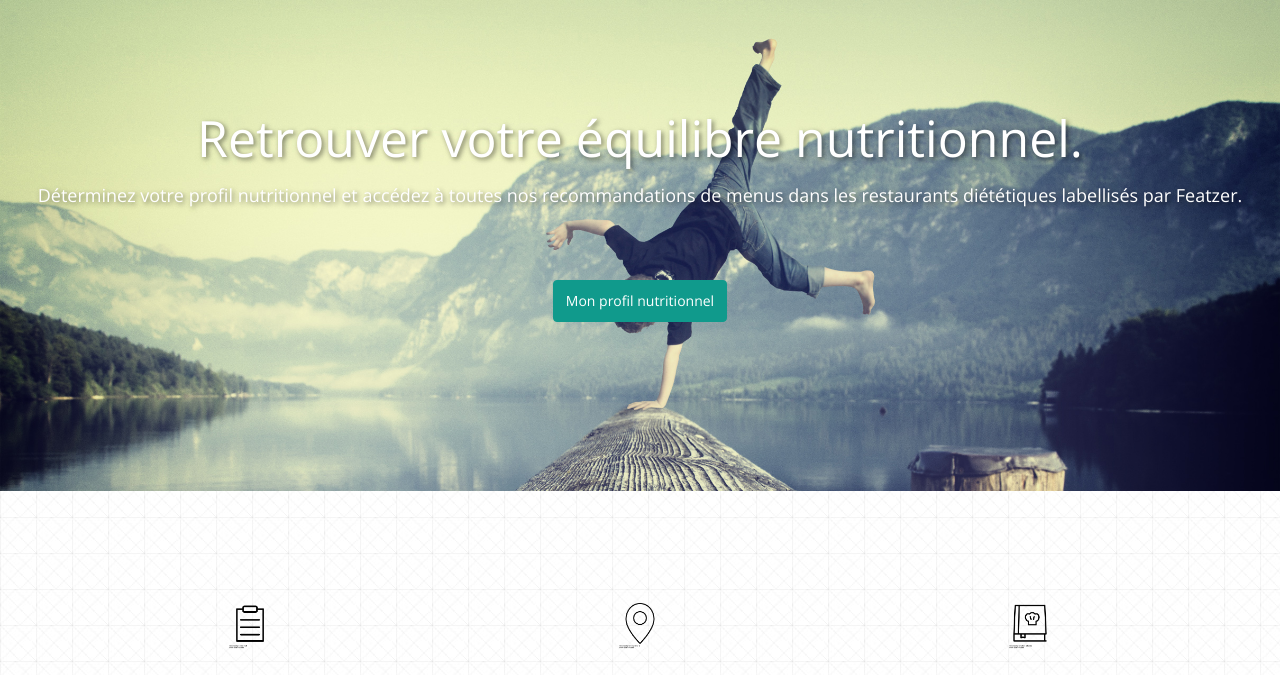
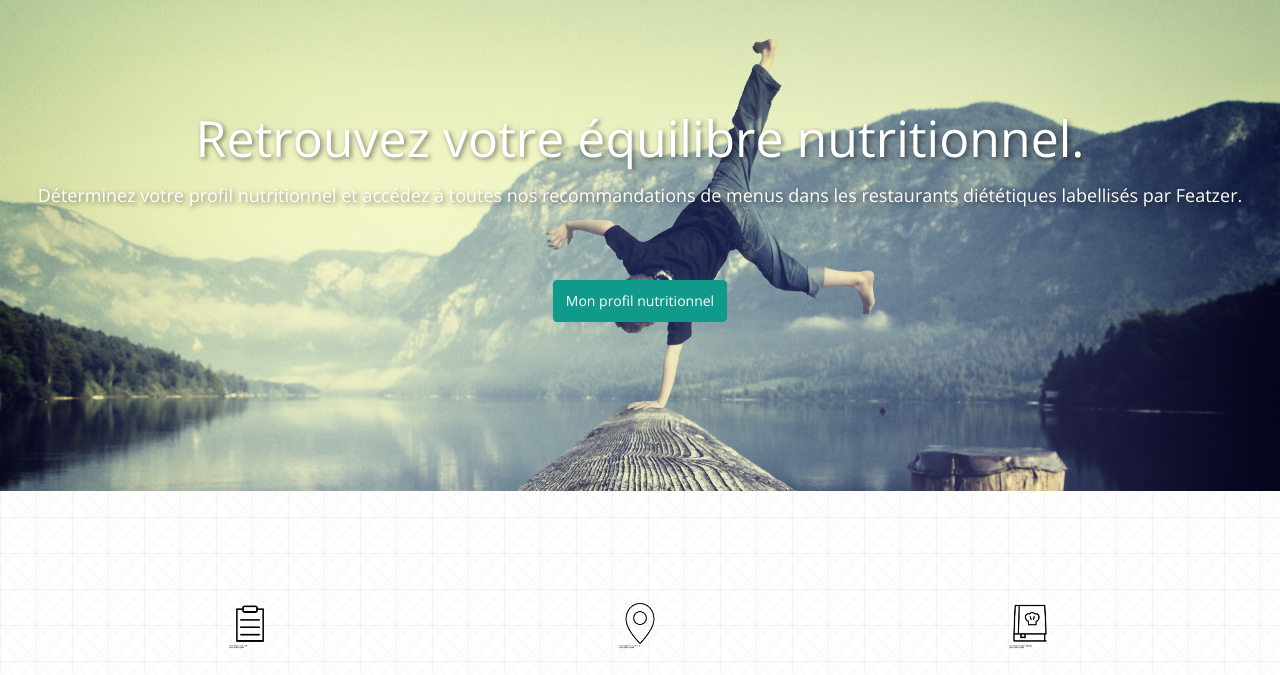
Before and after one commit to Guillaumejfrt/Iceme-Github-Pages, a plain HTML site: page index.html in a window 1280 px wide. Shown: the part 59-734 px from the top of the page. Drawn offline with nearby package versions, Linux system fonts and the light colour scheme; a script that the page names is missing.

Commit message:
MAJ titre

```diff
--- a/index.html
+++ b/index.html
@@ -63,7 +63,7 @@
 
 
 <div id="wrapper">
-    <h1>Retrouver votre équilibre nutritionnel.
+    <h1>Retrouvez votre équilibre nutritionnel.
     </h1>
     <h2> Déterminez votre profil nutritionnel et accédez à toutes nos recommandations de menus dans les restaurants diététiques labellisés par Featzer.</h2>
        <!-- Button trigger modal -->
```
